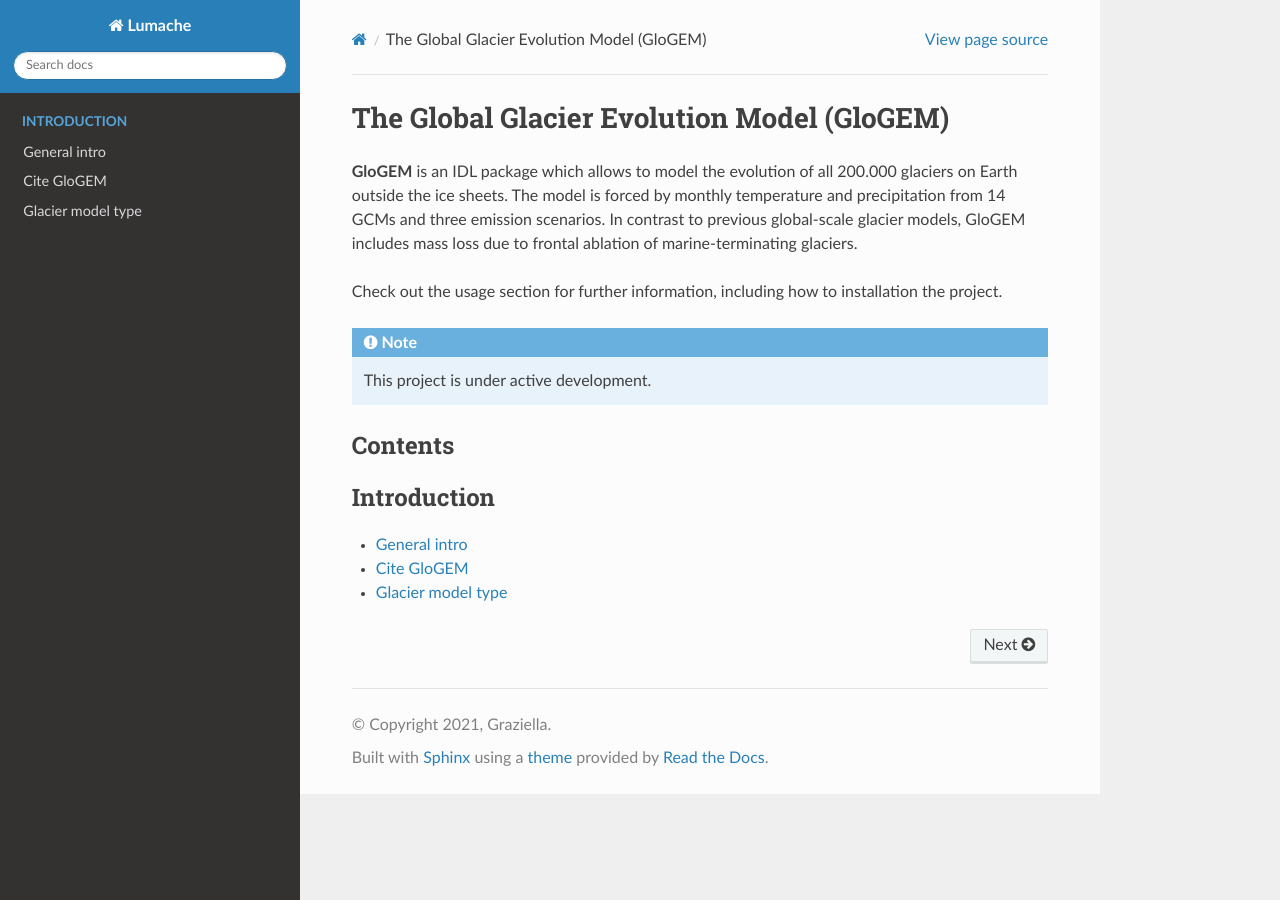
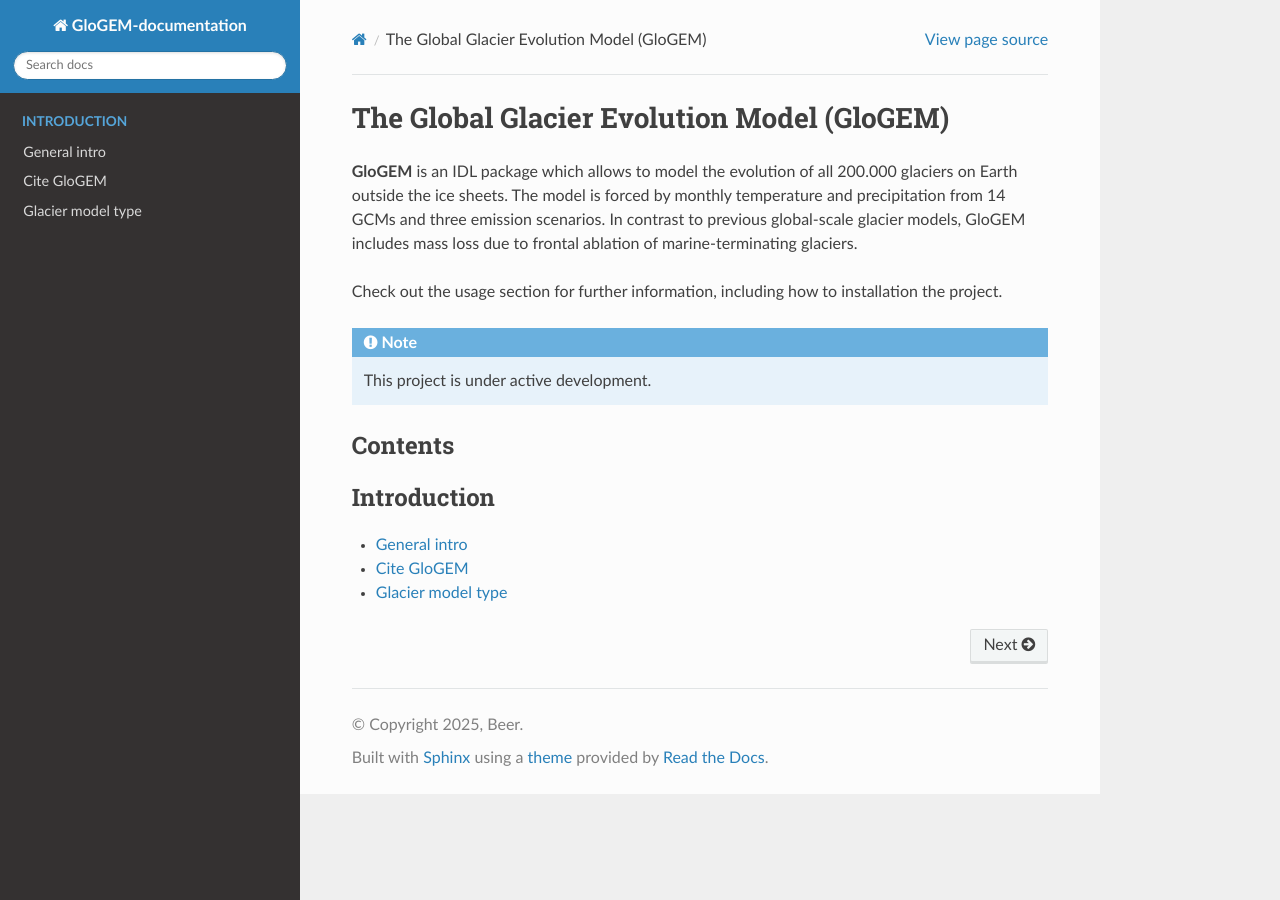
Before and after one commit to sdrocer/GloGEM-documentation, a Sphinx documentation site: the page built from docs/source/index.rst, in a window 1280 px wide. Built offline with Sphinx 7.4.7 and the Read the Docs theme 3.1.0, drawn with Linux system fonts in a browser that asks for light colours.

Commit message:
Adjust name, author & release of documentation

```diff
--- a/docs/source/conf.py
+++ b/docs/source/conf.py
@@ -2,12 +2,12 @@
 
 # -- Project information
 
-project = 'Lumache'
-copyright = '2021, Graziella'
-author = 'Graziella'
+project = 'GloGEM-documentation'
+copyright = '2025, Beer'
+author = 'Beer'
 
-release = '0.1'
-version = '0.1.0'
+release = '1.0'
+version = '1.0.0'
 
 # -- General configuration
 
```
